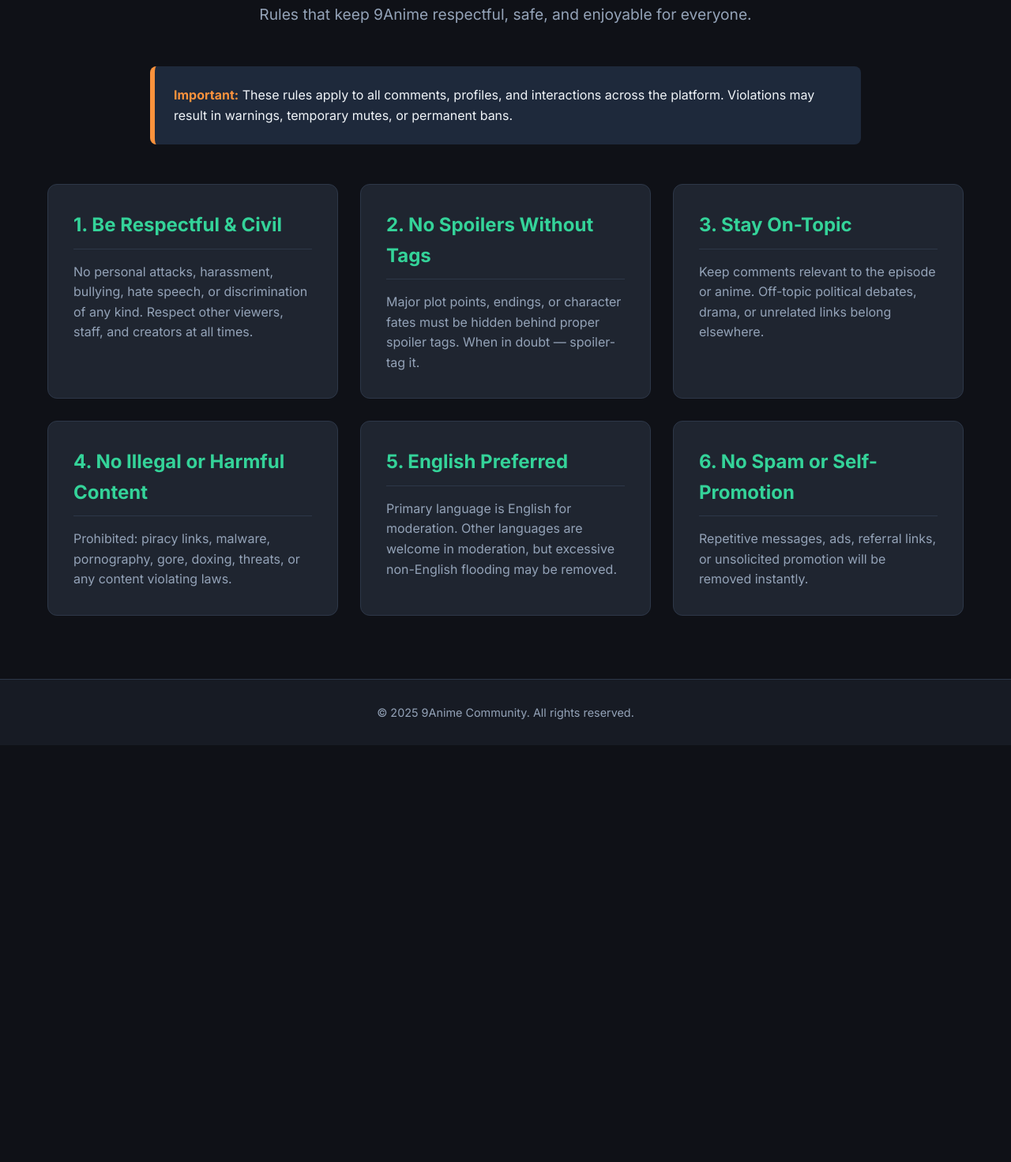
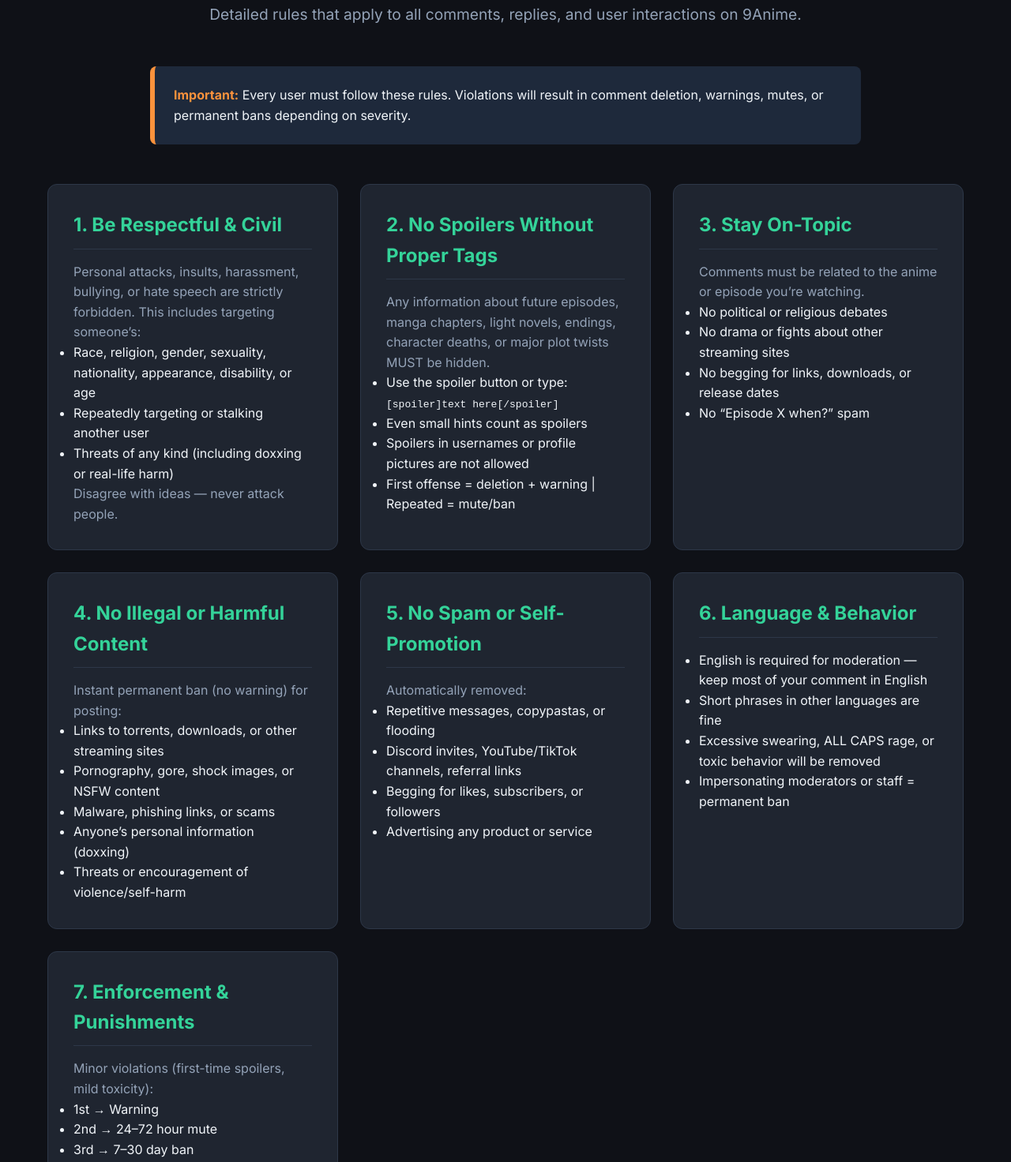
Before and after one commit to businessforsuman-maker/rules, a website: page public/rules.html in a window 1280 px wide. Shown: the part 173-1645 px from the top of the page at 79% size. Before the commit the page ends 1117 px from the top, so only its background shows below. Drawn offline with Linux system fonts and the light colour scheme.

Commit message:
Update rules.html

```diff
--- a/public/rules.html
+++ b/public/rules.html
@@ -24,38 +24,92 @@
 
     <main class="container">
         <section class="rules-header">
-            <h2>Official Community Guidelines</h2>
-            <p class="subtitle">Rules that keep 9Anime respectful, safe, and enjoyable for everyone.</p>
+            <h2>Official Community Comment Guidelines</h2>
+            <p class="subtitle">Detailed rules that apply to all comments, replies, and user interactions on 9Anime.</p>
             <div class="note-box">
-                <p><strong>Important:</strong> These rules apply to all comments, profiles, and interactions across the platform. Violations may result in warnings, temporary mutes, or permanent bans.</p>
+                <p><strong>Important:</strong> Every user must follow these rules. Violations will result in comment deletion, warnings, mutes, or permanent bans depending on severity.</p>
             </div>
         </section>
 
         <section class="rules-list">
+
             <div class="rule-card">
                 <h3>1. Be Respectful & Civil</h3>
-                <p>No personal attacks, harassment, bullying, hate speech, or discrimination of any kind. Respect other viewers, staff, and creators at all times.</p>
+                <p>Personal attacks, insults, harassment, bullying, or hate speech are strictly forbidden. This includes targeting someone’s:</p>
+                <ul>
+                    <li>Race, religion, gender, sexuality, nationality, appearance, disability, or age</li>
+                    <li>Repeatedly targeting or stalking another user</li>
+                    <li>Threats of any kind (including doxxing or real-life harm)</li>
+                </ul>
+                <p>Disagree with ideas — never attack people.</p>
             </div>
+
             <div class="rule-card">
-                <h3>2. No Spoilers Without Tags</h3>
-                <p>Major plot points, endings, or character fates must be hidden behind proper spoiler tags. When in doubt — spoiler-tag it.</p>
+                <h3>2. No Spoilers Without Proper Tags</h3>
+                <p>Any information about future episodes, manga chapters, light novels, endings, character deaths, or major plot twists MUST be hidden.</p>
+                <ul>
+                    <li>Use the spoiler button or type: <code>[spoiler]text here[/spoiler]</code></li>
+                    <li>Even small hints count as spoilers</li>
+                    <li>Spoilers in usernames or profile pictures are not allowed</li>
+                    <li>First offense = deletion + warning | Repeated = mute/ban</li>
+                </ul>
             </div>
+
             <div class="rule-card">
                 <h3>3. Stay On-Topic</h3>
-                <p>Keep comments relevant to the episode or anime. Off-topic political debates, drama, or unrelated links belong elsewhere.</p>
+                <p>Comments must be related to the anime or episode you’re watching.</p>
+                <ul>
+                    <li>No political or religious debates</li>
+                    <li>No drama or fights about other streaming sites</li>
+                    <li>No begging for links, downloads, or release dates</li>
+                    <li>No “Episode X when?” spam</li>
+                </ul>
             </div>
+
             <div class="rule-card">
                 <h3>4. No Illegal or Harmful Content</h3>
-                <p>Prohibited: piracy links, malware, pornography, gore, doxing, threats, or any content violating laws.</p>
+                <p>Instant permanent ban (no warning) for posting:</p>
+                <ul>
+                    <li>Links to torrents, downloads, or other streaming sites</li>
+                    <li>Pornography, gore, shock images, or NSFW content</li>
+                    <li>Malware, phishing links, or scams</li>
+                    <li>Anyone’s personal information (doxxing)</li>
+                    <li>Threats or encouragement of violence/self-harm</li>
+                </ul>
             </div>
+
             <div class="rule-card">
-                <h3>5. English Preferred</h3>
-                <p>Primary language is English for moderation. Other languages are welcome in moderation, but excessive non-English flooding may be removed.</p>
+                <h3>5. No Spam or Self-Promotion</h3>
+                <p>Automatically removed:</p>
+                <ul>
+                    <li>Repetitive messages, copypastas, or flooding</li>
+                    <li>Discord invites, YouTube/TikTok channels, referral links</li>
+                    <li>Begging for likes, subscribers, or followers</li>
+                    <li>Advertising any product or service</li>
+                </ul>
             </div>
+
             <div class="rule-card">
-                <h3>6. No Spam or Self-Promotion</h3>
-                <p>Repetitive messages, ads, referral links, or unsolicited promotion will be removed instantly.</p>
+                <h3>6. Language & Behavior</h3>
+                <ul>
+                    <li>English is required for moderation — keep most of your comment in English</li>
+                    <li>Short phrases in other languages are fine</li>
+                    <li>Excessive swearing, ALL CAPS rage, or toxic behavior will be removed</li>
+                    <li>Impersonating moderators or staff = permanent ban</li>
+                </ul>
             </div>
+
+            <div class="rule-card">
+                <h3>7. Enforcement & Punishments</h3>
+                <p>Minor violations (first-time spoilers, mild toxicity):</p>
+                <ul>
+                    <li>1st → Warning</li>
+                    <li>2nd → 24–72 hour mute</li>
+                    <li>3rd → 7–30 day ban</li>
+                </ul>
+                <p>Serious violations (hate speech, illegal links, doxxing, threats) → <strong>Immediate permanent ban, no appeal</strong>.</p>
+            </div>
+
         </section>
     </main>
 
```
